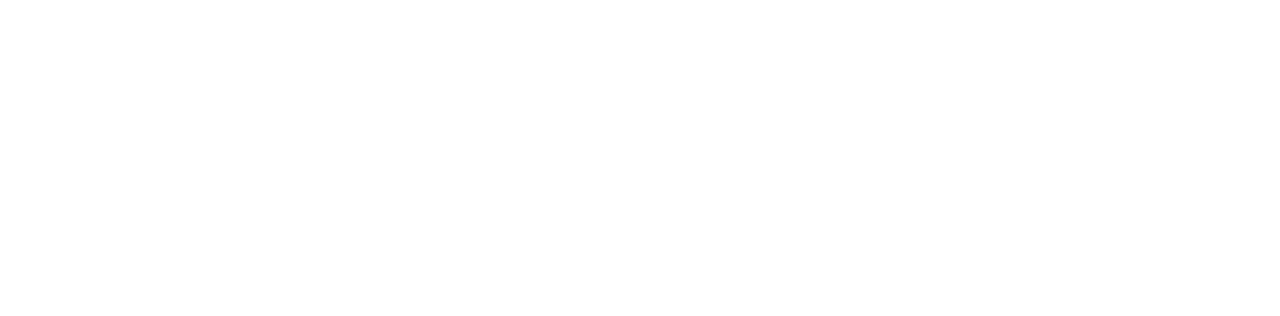
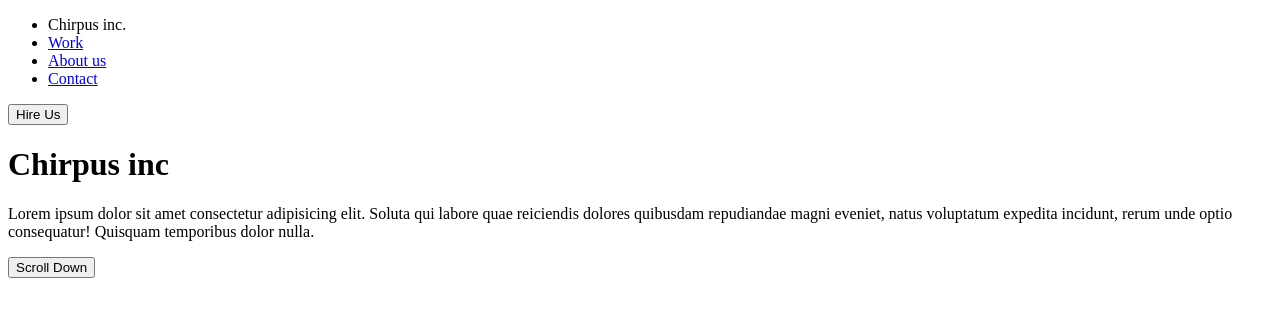
Before and after one commit to RickRossovich/html-css-lab1-pt1, a plain HTML site: page index.html in a window 1280 px wide. Drawn offline with Linux system fonts and the light colour scheme.

Commit message:
1st update

```diff
--- a/index.html
+++ b/index.html
@@ -1,14 +1,45 @@
 <!DOCTYPE html>
 <html lang="en">
-<head>
-    <meta charset="UTF-8">
-    <meta name="viewport" content="width=device-width, initial-scale=1.0">
-    <meta http-equiv="X-UA-Compatible" content="ie=edge">
-
-    <link rel="stylesheet" href="./style.css">
+  <head>
+    <meta charset="UTF-8" />
+    <meta name="viewport" content="width=device-width, initial-scale=1.0" />
+    <meta http-equiv="X-UA-Compatible" content="ie=edge" />
+    <link
+      href="https://fonts.googleapis.com/css?family=Open+Sans&display=swap"
+      rel="stylesheet"
+    />
+    <link rel="stylesheet" href="./style.css" />
     <title>Lab 1, Part 1</title>
-</head>
-<body>
-
-</body>
+  </head>
+  <body>
+    <header>
+      <nav>
+        <ul>
+          <li>Chirpus inc.</li>
+          <li>
+            <a href="#">Work</a>
+          </li>
+          <li>
+            <a href="#">About us</a>
+          </li>
+          <li>
+            <a href="#">Contact</a>
+          </li>
+        </ul>
+        <button>Hire Us</button>
+      </nav>
+    </header>
+    <main>
+      <h1>Chirpus inc</h1>
+      <section>
+        <p>
+          Lorem ipsum dolor sit amet consectetur adipisicing elit. Soluta qui
+          labore quae reiciendis dolores quibusdam repudiandae magni eveniet,
+          natus voluptatum expedita incidunt, rerum unde optio consequatur!
+          Quisquam temporibus dolor nulla.
+        </p>
+      </section>
+      <button>Scroll Down</button>
+    </main>
+  </body>
 </html>
```
